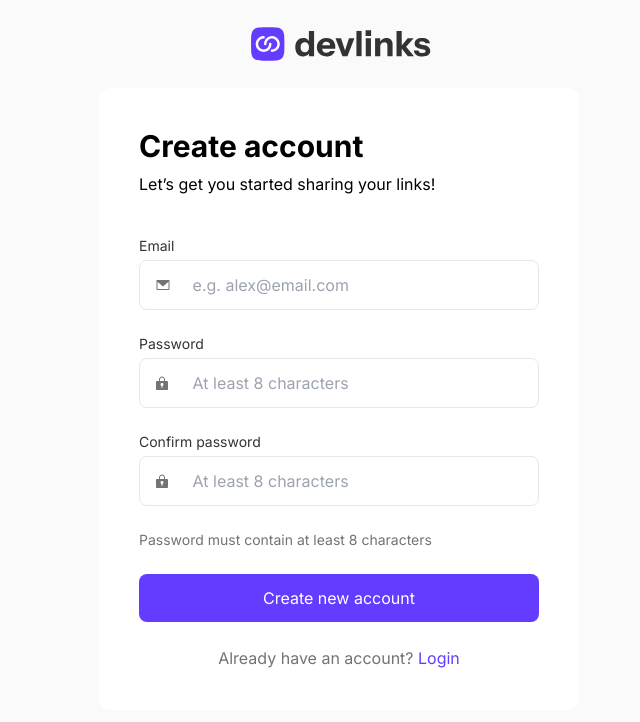
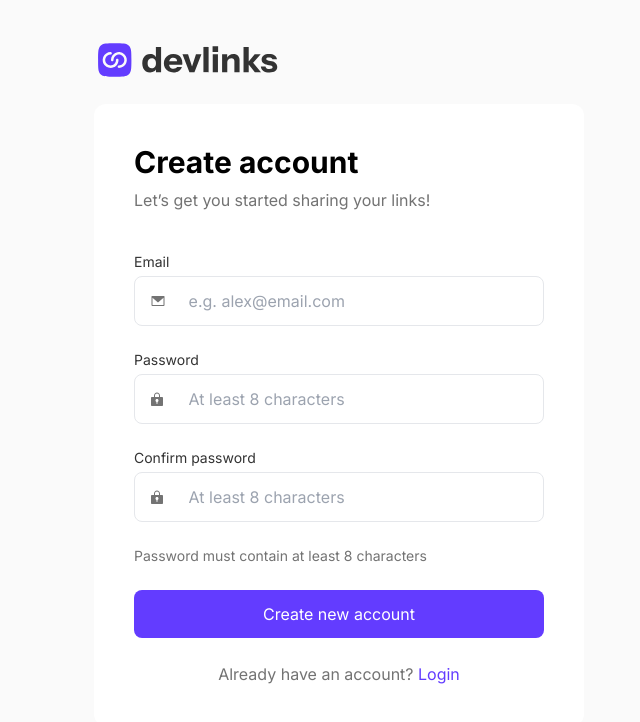
Before and after one commit to monyasau/shlinky, a Next.js app: page /signup in a window 1280 px wide. Shown: the top 722 px of the page, without its empty margins (301-941 px from the left). Built offline with nearby package versions, Linux system fonts and the light colour scheme.

Commit message:
Improved design and functionality

```diff
--- a/src/app/signup/page.tsx
+++ b/src/app/signup/page.tsx
@@ -5,18 +5,23 @@ import { useRouter } from "next/navigation";
 import Link from "next/link";
 
 const Page = () => {
-  const [error, setError] = React.useState({
+  const [error, setError] = useState({
     email: false,
     password: false,
     confirmPassword: false,
   });
-  const [email, setEmail] = React.useState("");
-  const [password, setPassword] = React.useState("");
-  const [confirmPassword, setConfirmPassword] = React.useState("");
+  const [email, setEmail] = useState("");
+  const [password, setPassword] = useState("");
+  const [confirmPassword, setConfirmPassword] = useState("");
   const router = useRouter();
 
   const handleForm = async (event: React.FormEvent) => {
     event.preventDefault();
+    if(email === "" || password === "" || confirmPassword === ""){
+      password ===""&&setError({...error, password:true})
+      confirmPassword ===""&&setError({...error, confirmPassword:true})
+      email ===""&&setError({...error, email:true})
+    }
     if(error.email === false && error.password === false && error.confirmPassword == false){
       const { result, error } = await signUp(email, password);
       if (error) {
@@ -24,9 +29,9 @@ const Page = () => {
       }
       // else successful
       console.log(result);
-      return router.push("/admin");
+      return router.push("/dashboard");
     }
-    else{
+    else {
       validateEmail();
       validatePassword();
       validateConfirmPassword();
@@ -72,17 +77,21 @@ const Page = () => {
 
   return (
     <div className="w-full">
-      <div className="mx-auto flex-col flex items-center h-screen">
-        <img className="my-6" src="/logoWithText.svg" alt="logo" />
-        <div className="max-w-[480px] mx-auto rounded-xl p-10 bg-white">
+      <div className="mx-auto  py-4  flex-col flex items-center h-screen">
+        <div className="max-w-[490px] w-[95%] lg:w-[100%] mx-auto rounded-xl p-6 md:px-0 md:py-6 ">
+
+        <img className=" mr-auto" src="/logoWithText.svg" alt="logo" />
+        </div>
+        <div className="max-w-[490px] w-[95%] lg:w-[100%] mx-auto rounded-xl p-6 md:p-10 bg-white">
           <div aria-label="form wrapper" className=" flex gap-y-10 flex-wrap">
             <div className="flex flex-wrap gap-y-2 w-full">
               <h1 className="text-3xl font-bold">Create account</h1>
-              <p className="text-base text-[#737373">
+              <p className="text-base text-[#737373]">
                 Let’s get you started sharing your links!
               </p>
             </div>
             <form
+              method="post"
               onSubmit={handleForm}
               className="flex w-full flex-col gap-y-6"
             >
@@ -110,14 +119,13 @@ const Page = () => {
 
                   <input
                     onChange={(e) => setEmail(e.target.value)}
-                    required
                     type="email"
                     name="email"
                     id="email"
                     placeholder="e.g. alex@email.com"
                     className={error.email?" py-3 outline-none":"w-[90%]  py-3 outline-none"}
                   />
-                  {error.email && <p className="text-red-600 text-sm">Invalid email</p>}
+                  {error.email && <p className="text-red-600 text-sm">Can’t be empty</p>}
                 </div>
               </label>
               <label htmlFor="password">
@@ -144,7 +152,6 @@ const Page = () => {
 
                   <input
                     onChange={(e) => setPassword(e.target.value)}
-                    required
                     type="password"
                     name="password"
                     id="password"
@@ -179,7 +186,6 @@ const Page = () => {
 
                   <input
                     onChange={(e) => setConfirmPassword(e.target.value)}
-                    required
                     type="password"
                     name="confirmPassword"
                     id="confirmPassword"
@@ -192,12 +198,12 @@ const Page = () => {
               <p className="text-sm text-[#737373]">
                 Password must contain at least 8 characters
               </p>
-              <button type="submit" className="rounded-lg p-3 text-white bg-[#633CFF]">
+              <button type="submit" className="rounded-lg p-3 text-white  hover:bg-[#BEADFF] bg-[#633CFF]">
                 Create new account
               </button>
               <p className="mx-auto text-[#737373]">
                 Already have an account?{" "}
-                <Link className="text-[#633CFF]" href="/signin">
+                <Link className="text-[#633CFF]" href="/login">
                   {" "}
                   Login
                 </Link>
```
